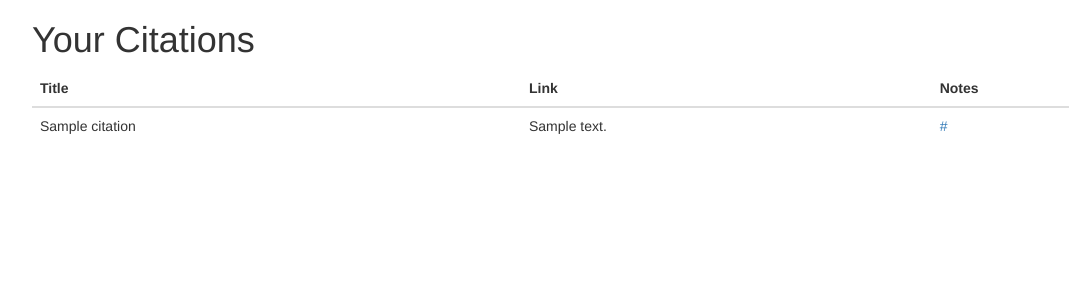
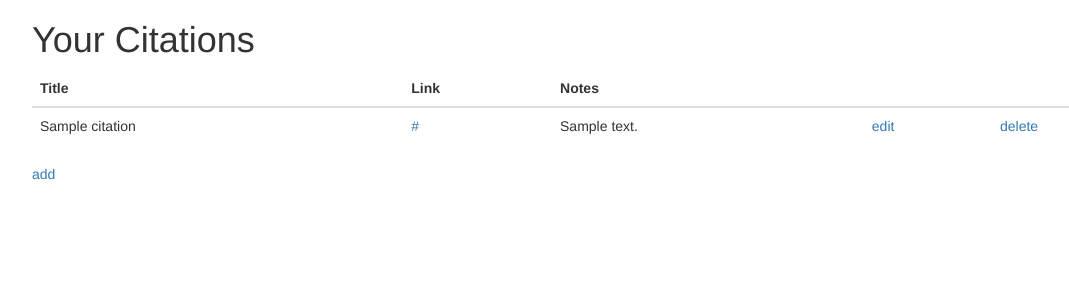
Before and after one commit to skulitom/Web-application-Group-O, a Django app: template groupo/templates/index.html in a window 1280 px wide. Shown: the top 300 px of the page, without its empty margins (38-1107 px from the left). Run offline with Django 3.2, Linux system fonts and the light colour scheme; the template is opened without the code that fills it: most values are stand-ins (such as "Sample title", 1, 10 or a date in 2020); some libraries are stand-ins or nearby versions.

Commit message:
Update index.html

```diff
--- a/groupo/templates/index.html
+++ b/groupo/templates/index.html
@@ -10,14 +10,18 @@
                   <th>Title</th>
                   <th>Link</th>
                   <th>Notes</th>
+                  <th></th>
+                  <th></th>
                </tr>
             </thead>
             <tbody>
                {% for citation in citation_list %}
                   <tr>
                      <td>{{ citation.title }} </td>
+                     <td><a href="{{ citation.link }}/">{{ citation.link }}</a></td>
                      <td>{{ citation.notes }} </td>
-                     <td><a href="{{ citation.link }}/">{{ citation.link }}</a></td>
+                     <td><a href="{% url 'groupo:citation_edit' citation.id %}">edit</a></td>
+                     <td><a href="{% url 'groupo:citation_delete' citation.id %}">delete</a></td>
                   </tr>
                {% endfor %}
             </tbody>
@@ -25,5 +29,6 @@
          {% else %}
            <p>No citations found.</p>
          {% endif %}
+         <a href="{% url 'groupo:citation_add' citation.id %}">add</a>
       </div>
    {% endblock content %}
```
